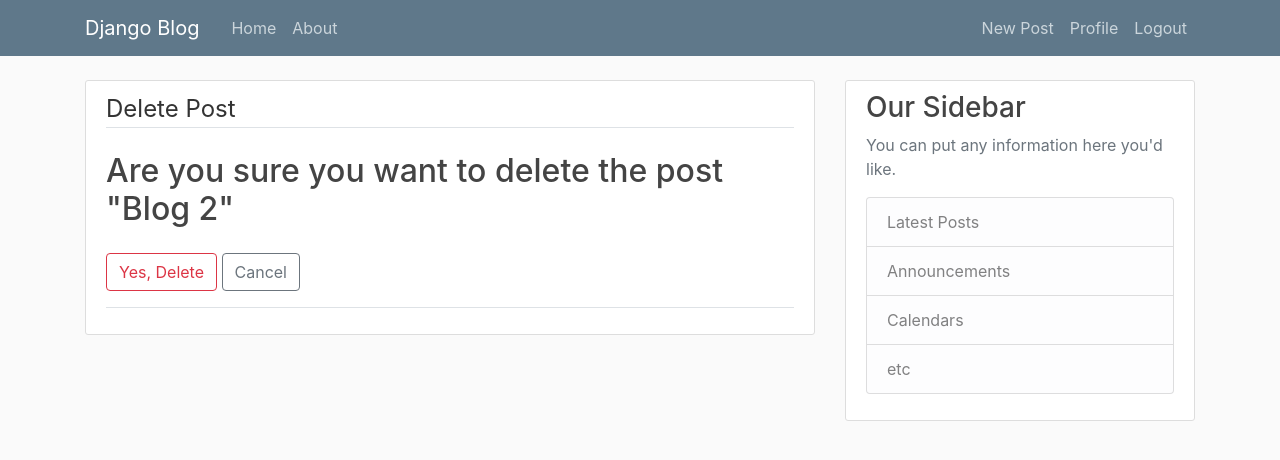
After one commit to acunningplan/django-project, a Django app: page /post/2/delete in a window 1280 px wide. The commit adds this page. Shown: the top 460 px of the page. Run offline with Django 3.2, Linux system fonts and the light colour scheme; a user stored in the database is signed in; data comes from the database, SQL or seed files in the repository; both versions use the stored data as it was after the commit; some libraries are stand-ins or nearby versions.

Commit message:
Add CRUD functionality

```diff
--- a/blog/models.py
+++ b/blog/models.py
@@ -1,6 +1,7 @@
 from django.db import models
 from django.utils import timezone
 from django.contrib.auth.models import User
+from django.urls import reverse
 
 class Post(models.Model):
   title = models.CharField(max_length=100)
@@ -10,3 +11,6 @@ class Post(models.Model):
 
   def __str__(self):
     return self.title
+
+  def get_absolute_url(self):
+    return reverse('post-detail', kwargs={'pk': self.pk})
--- a/blog/templates/blog/base.html
+++ b/blog/templates/blog/base.html
@@ -49,6 +49,8 @@
           <!-- Navbar Right Side -->
           <div class="navbar-nav">
             {% if user.is_authenticated %}
+            <a class="nav-item nav-link"
+               href="{% url 'post-create' %}">New Post</a>
             <a class="nav-item nav-link"
                href="{% url 'profile' %}">Profile</a>
             <a class="nav-item nav-link"
--- a/blog/templates/blog/home.html
+++ b/blog/templates/blog/home.html
@@ -11,7 +11,7 @@
       <small class="text-muted">{{ post.date_posted|date:"d-m-y" }}</small>
     </div>
     <h3><a class="article-title"
-         href="#">{{ post.title }}</a></h3>
+         href="{% url 'post-detail' post.id %}">{{ post.title }}</a></h3>
     <p class="article-content">{{ post.content }}</p>
   </div>
 </article>
--- /dev/null
+++ b/blog/templates/blog/post_confirm_delete.html
@@ -0,0 +1,20 @@
+{% extends "blog/base.html" %}
+{% block content %}
+<div class="content-section">
+  <form method="POST">
+    {% csrf_token %}
+    <fieldset class="form-group">
+      <legend class="border-bottom mb-4">Delete Post</legend>
+      <h2>Are you sure you want to delete the post "{{ object.title }}"</h2>
+    </fieldset>
+    <div class="form-group">
+      <button class="btn btn-outline-danger"
+              type="submit">Yes, Delete</button>
+      <a class="btn btn-outline-secondary"
+              href="{% url 'post-detail' object.id %}">Cancel</a>
+    </div>
+  </form>
+  <div class="border-top pt-3">
+  </div>
+</div>
+{% endblock content %}
--- a/blog/urls.py
+++ b/blog/urls.py
@@ -1,7 +1,12 @@
 from django.urls import path
+from .views import PostListView, PostDetailView, PostCreateView, PostUpdateView, PostDeleteView
 from . import views
 
 urlpatterns = [
-    path('', views.home, name='blog-home'),
+    path('', PostListView.as_view(), name='blog-home'),
+    path('post/new/', PostCreateView.as_view(), name='post-create'),
+    path('post/<int:pk>/', PostDetailView.as_view(), name='post-detail'),
+    path('post/<int:pk>/update', PostUpdateView.as_view(), name='post-update'),
+    path('post/<int:pk>/delete', PostDeleteView.as_view(), name='post-delete'),
     path("about/", views.about, name="blog-about")
 ]
--- a/blog/views.py
+++ b/blog/views.py
@@ -1,4 +1,6 @@
 from django.shortcuts import render
+from django.contrib.auth.mixins import LoginRequiredMixin, UserPassesTestMixin
+from django.views.generic import ListView, DetailView, CreateView, UpdateView, DeleteView
 from .models import Post
 
 
@@ -8,6 +10,47 @@ def home(request):
   }
   return render(request, 'blog/home.html', context)
 
+class PostListView(ListView):
+  model = Post
+  template_name = 'blog/home.html'
+  context_object_name = 'posts'
+  ordering = ['-date_posted']
+
+
+class PostDetailView(DetailView):
+  model = Post
+
+class PostCreateView(LoginRequiredMixin, CreateView):
+  model = Post
+  fields = ['title', 'content']
+
+  def form_valid(self, form):
+    form.instance.author = self.request.user
+    return super().form_valid(form)
+
+class PostUpdateView(LoginRequiredMixin, UserPassesTestMixin, UpdateView):
+  model = Post
+  fields = ['title', 'content']
+
+  def form_valid(self, form):
+    form.instance.author = self.request.user
+    return super().form_valid(form)
+
+  def test_func(self):
+    post = self.get_object()
+    if self.request.user == post.author:
+      return True
+    return False
+
+class PostDeleteView(LoginRequiredMixin, UserPassesTestMixin, DeleteView):
+  model = Post
+  success_url = "/"
+
+  def test_func(self):
+    post = self.get_object()
+    if self.request.user == post.author:
+      return True
+    return False
 
 def about(request):
   return render(request, 'blog/about.html', {'title': 'About'})
```
Also changed, not shown: blog/templates/blog/post_detail.html (added, +22 -0 lines), blog/templates/blog/post_form.html (added, +19 -0 lines), db.sqlite3.
